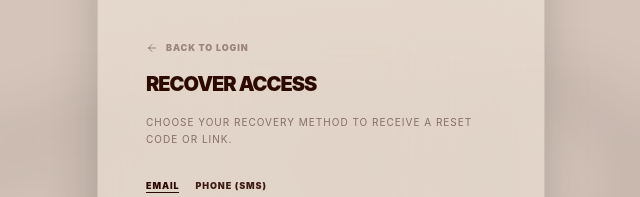
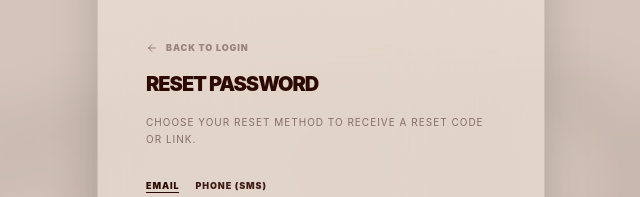
Before and after one commit to civic-issues-tracker/admin-site, a React (Vite) app: page /login in a window 1280 px wide. Both pictures are taken after a click on the button "FORGOT PASSWORD?". Shown: the part 214-411 px from the top of the page, without its empty margins (319-959 px from the left). Built offline with nearby package versions, Linux system fonts and the light colour scheme; no server answers; a web font is replaced by a local one.

Commit message:
style: update forgot password UI text

```diff
--- a/src/features/auth/components/LoginForm.tsx
+++ b/src/features/auth/components/LoginForm.tsx
@@ -227,9 +227,9 @@ const LoginForm: React.FC = () => {
           </button>
 
           <div className="space-y-4">
-            <h2 className="text-xl font-black uppercase tracking-tighter text-secondary">Recover Access</h2>
+            <h2 className="text-xl font-black uppercase tracking-tighter text-secondary">Reset Password</h2>
             <p className="text-[10px] text-secondary/50 uppercase tracking-widest leading-relaxed">
-              Choose your recovery method to receive a reset code or link.
+              Choose your reset method to receive a reset code or link.
             </p>
           </div>
 
```
